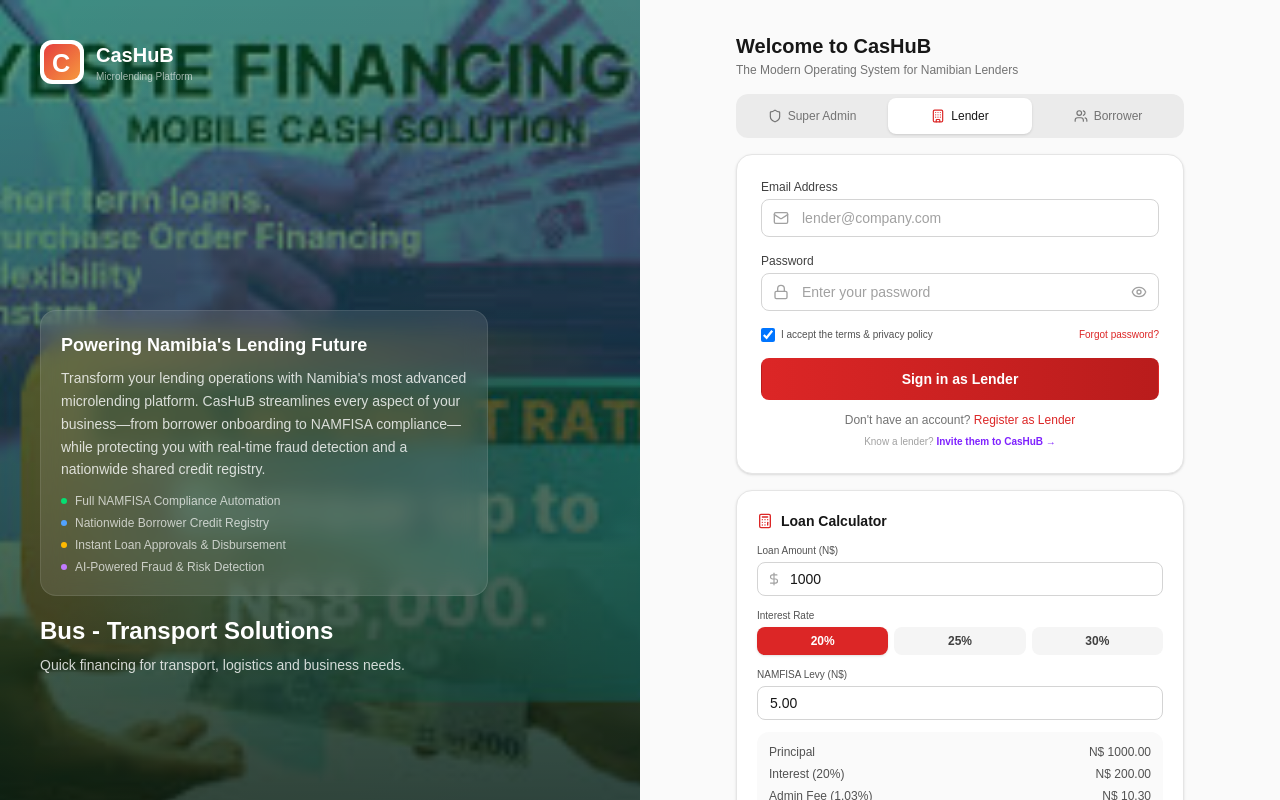
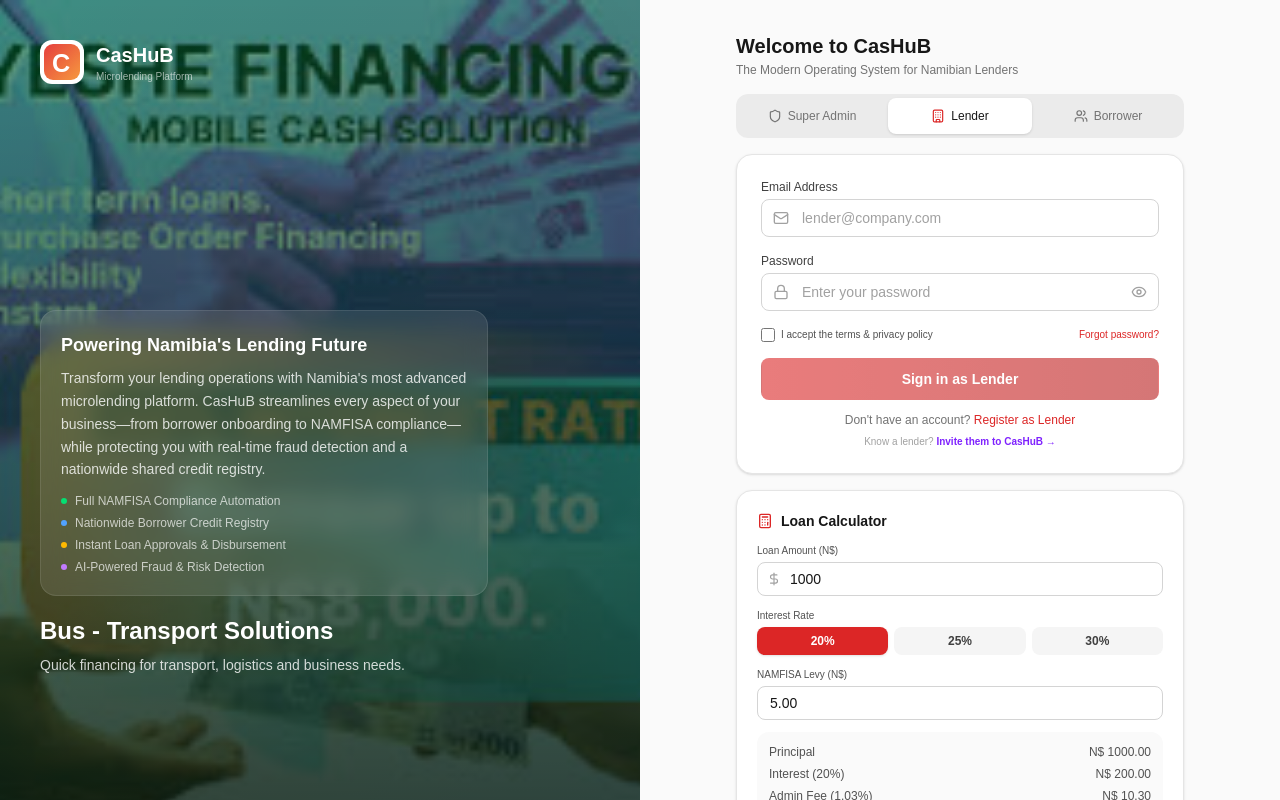
Before and after one commit to Jacksondesign-ally/cashub-lending-platform, a Next.js app: page /login in a window 1280 px wide. Shown: the top 800 px of the page. Built offline with nearby package versions, Linux system fonts and the light colour scheme; no server answers.

Commit message:
Revert: Terms checkbox now requires manual acceptance

```diff
--- a/app/login/page.tsx
+++ b/app/login/page.tsx
@@ -34,7 +34,7 @@
   const [loading, setLoading] = useState(false)
   const [error, setError] = useState('')
   const [envOk, setEnvOk] = useState<boolean | null>(null)
-  const [acceptedTerms, setAcceptedTerms] = useState(true)
+  const [acceptedTerms, setAcceptedTerms] = useState(false)
   const [loginMode, setLoginMode] = useState<'super_admin' | 'lender' | 'borrower'>('lender')
   const [currentSlide, setCurrentSlide] = useState(0)
   const [SLIDE_IMAGES, setSlideImages] = useState(DEFAULT_SLIDES)
```
